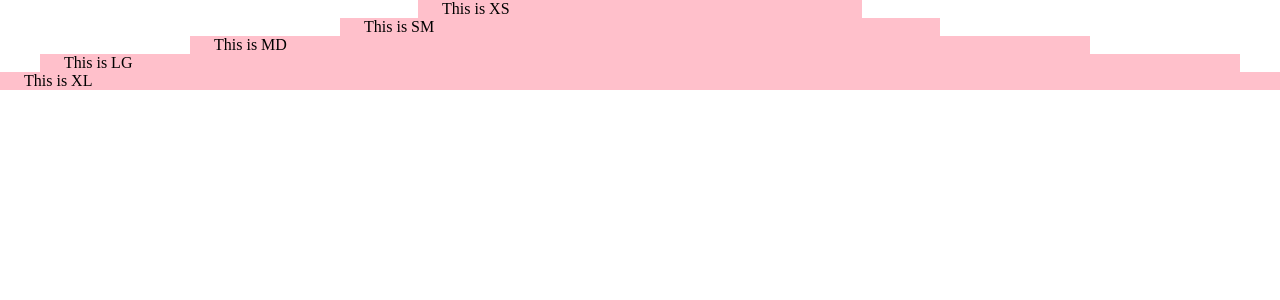
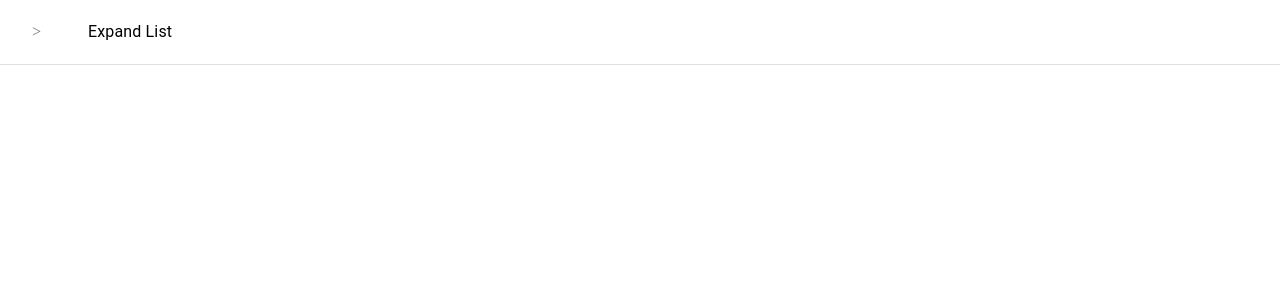
Before and after one commit to donghun-k/keep-learning, a React (Create React App) app: page / in a window 1280 px wide. Shown: the top 300 px of the page. Built offline with nearby package versions, Linux system fonts and the light colour scheme; the HTML template or start-up script is replaced by a standard one.

Commit message:
저장소 통합

```diff
--- a/src/Test.jsx
+++ b/src/Test.jsx
@@ -1,23 +1,39 @@
-import { Container } from '@mui/system';
+import {
+  Box,
+  Collapse,
+  List,
+  ListItem,
+  ListItemButton,
+  ListItemIcon,
+  ListItemText,
+} from '@mui/material';
+import { useState } from 'react';
+
+const array = ['First', 'Second', 'Third', 'Fourth', 'Fifth'];
 
 const Test = () => {
+  const [open, setOpen] = useState(false);
   return (
     <div>
-      <Container sx={{ background: 'pink' }} maxWidth='xs'>
-        This is XS
-      </Container>
-      <Container sx={{ background: 'pink' }} maxWidth='sm'>
-        This is SM
-      </Container>
-      <Container sx={{ background: 'pink' }} maxWidth='md'>
-        This is MD
-      </Container>
-      <Container sx={{ background: 'pink' }} maxWidth='lg'>
-        This is LG
-      </Container>
-      <Container sx={{ background: 'pink' }} maxWidth='xl'>
-        This is XL
-      </Container>
+      <Box>
+        <ListItem divider>
+          <ListItemButton onClick={() => setOpen(true)}>
+            <ListItemIcon>{'>'}</ListItemIcon>
+            <ListItemText primary={'Expand List'} />
+          </ListItemButton>
+        </ListItem>
+        <Collapse in={open}>
+          <List sx={{ marginLeft: '2rem' }}>
+            {array.map((listElm) => (
+              <ListItem divider>
+                <ListItemButton onClick={() => setOpen(false)}>
+                  <ListItemText primary={listElm} />
+                </ListItemButton>
+              </ListItem>
+            ))}
+          </List>
+        </Collapse>
+      </Box>
     </div>
   );
 };
```
